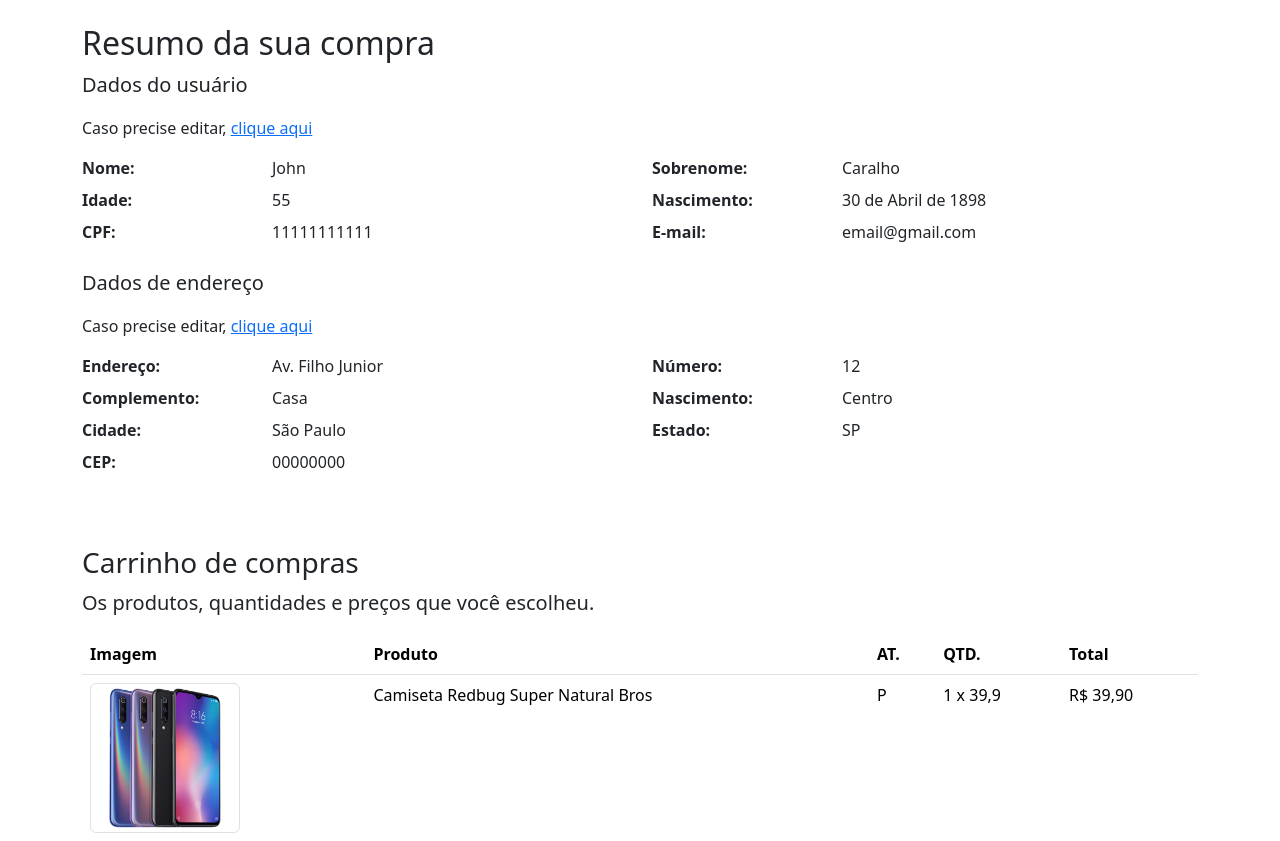
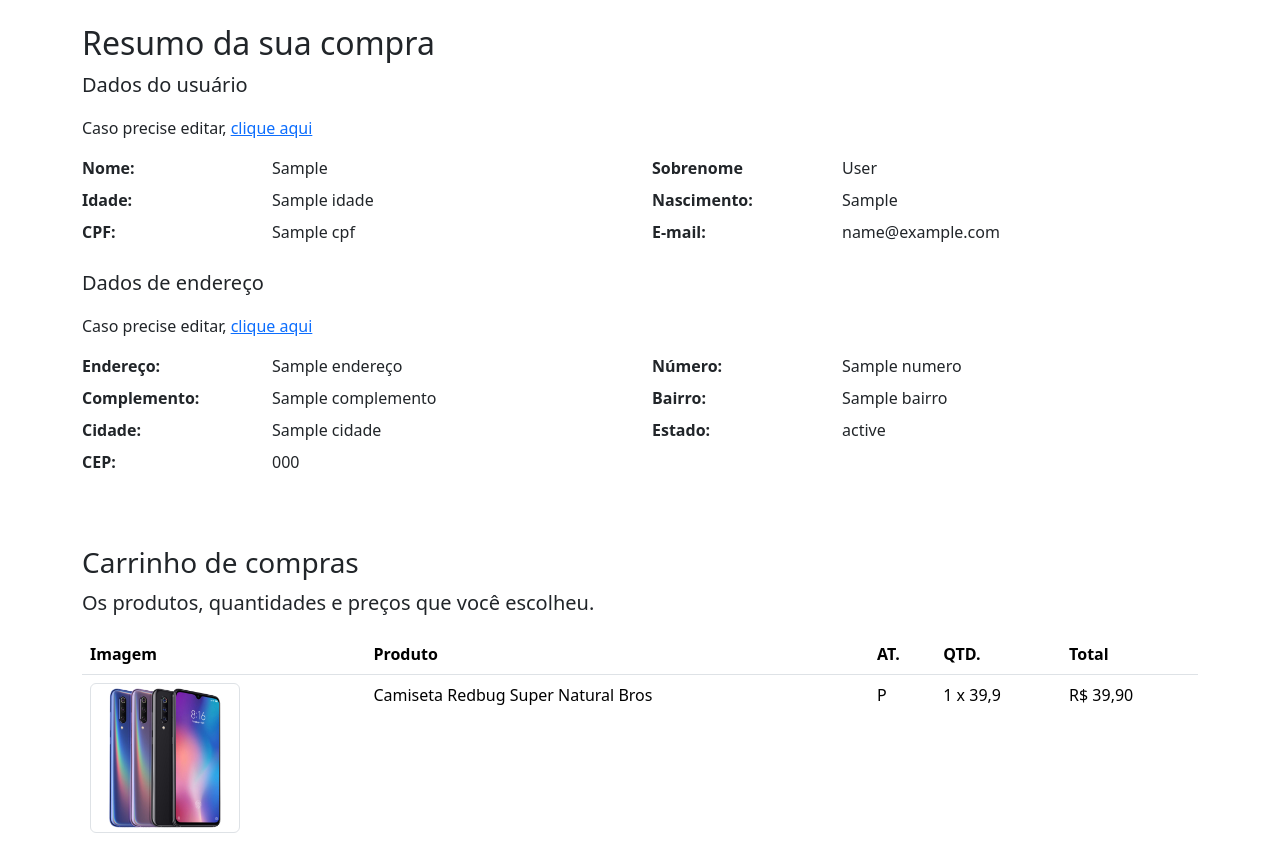
Before and after one commit to RossettiBR/Django-Ecommerce, a Django app: template produto/templates/produto/resumodacompra.html in a window 1280 px wide. Shown: the part 92-933 px from the top of the page. Run offline with Django 4.2, Linux system fonts and the light colour scheme; the template is opened without the code that fills it: most values are stand-ins (such as "Sample title", 1, 10 or a date in 2020); some libraries are stand-ins or nearby versions.

Commit message:
update resumodacompra.html

```diff
--- a/produto/templates/produto/resumodacompra.html
+++ b/produto/templates/produto/resumodacompra.html
@@ -9,41 +9,41 @@
         <p>Caso precise editar, <a href="/userprofile/update/">clique aqui</a></p>
         <dl class="row">
             <dt class="col-lg-2">Nome:</dt>
-            <dd class="col-lg-4">John</dd>
-            <dt class="col-lg-2">Sobrenome:</dt>
-            <dd class="col-lg-4">Caralho</dd>
+            <dd class="col-lg-4">{{ usuario.first_name }}</dd>
+            <dt class="col-lg-2">Sobrenome</dt>
+            <dd class="col-lg-4">{{ usuario.last_name }}</dd>
 
             <dt class="col-lg-2">Idade:</dt>
-            <dd class="col-lg-4">55</dd>
+            <dd class="col-lg-4">{{ usuario.perfil.idade }}</dd>
             <dt class="col-lg-2">Nascimento:</dt>
-            <dd class="col-lg-4">30 de Abril de 1898</dd>
+            <dd class="col-lg-4">{{ usuario.perfil.data_nascimento }}</dd>
 
             <dt class="col-lg-2">CPF:</dt>
-            <dd class="col-lg-4">11111111111</dd>
+            <dd class="col-lg-4">{{ usuario.perfil.cpf}}</dd>
             <dt class="col-lg-2">E-mail:</dt>
-            <dd class="col-lg-4">email@gmail.com</dd>
+            <dd class="col-lg-4">{{ usuario.email }}</dd>
         </dl>
 
         <p class="lead">Dados de endereço</p>
         <p>Caso precise editar, <a href="#">clique aqui</a></p>
         <dl class="row">
             <dt class="col-lg-2">Endereço:</dt>
-            <dd class="col-lg-4">Av. Filho Junior</dd>
+            <dd class="col-lg-4">{{ usuario.perfil.endereço }}</dd>
             <dt class="col-lg-2">Número:</dt>
-            <dd class="col-lg-4">12</dd>
+            <dd class="col-lg-4">{{ usuario.perfil.numero}}</dd>
 
             <dt class="col-lg-2">Complemento:</dt>
-            <dd class="col-lg-4">Casa</dd>
-            <dt class="col-lg-2">Nascimento:</dt>
-            <dd class="col-lg-4">Centro</dd>
+            <dd class="col-lg-4">{{ usuario.perfil.complemento}}</dd>
+            <dt class="col-lg-2">Bairro:</dt>
+            <dd class="col-lg-4">{{ usuario.perfil.bairro }}</dd>
 
             <dt class="col-lg-2">Cidade:</dt>
-            <dd class="col-lg-4">São Paulo</dd>
+            <dd class="col-lg-4">{{ usuario.perfil.cidade }}</dd>
             <dt class="col-lg-2">Estado:</dt>
-            <dd class="col-lg-4">SP</dd>
+            <dd class="col-lg-4">{{ usuario.perfil.estado }}</dd>
 
             <dt class="col-lg-2">CEP:</dt>
-            <dd class="col-lg-4">00000000</dd>
+            <dd class="col-lg-4">{{ usuario.perfil.cep }}</dd>
         </dl>
     </div>
 </div>
```
